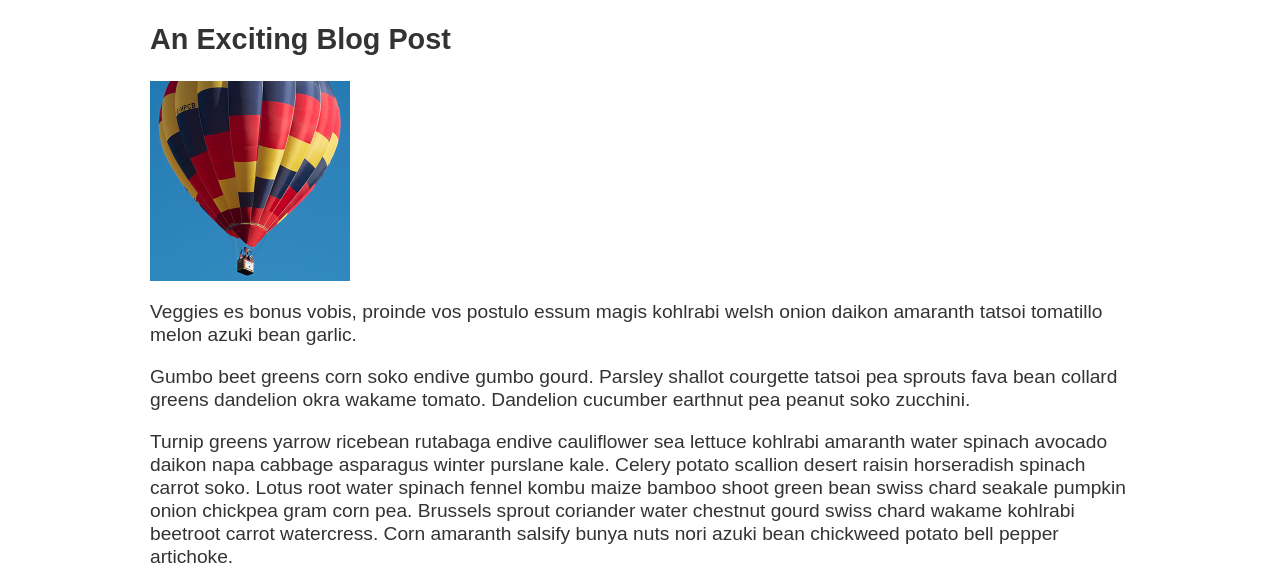
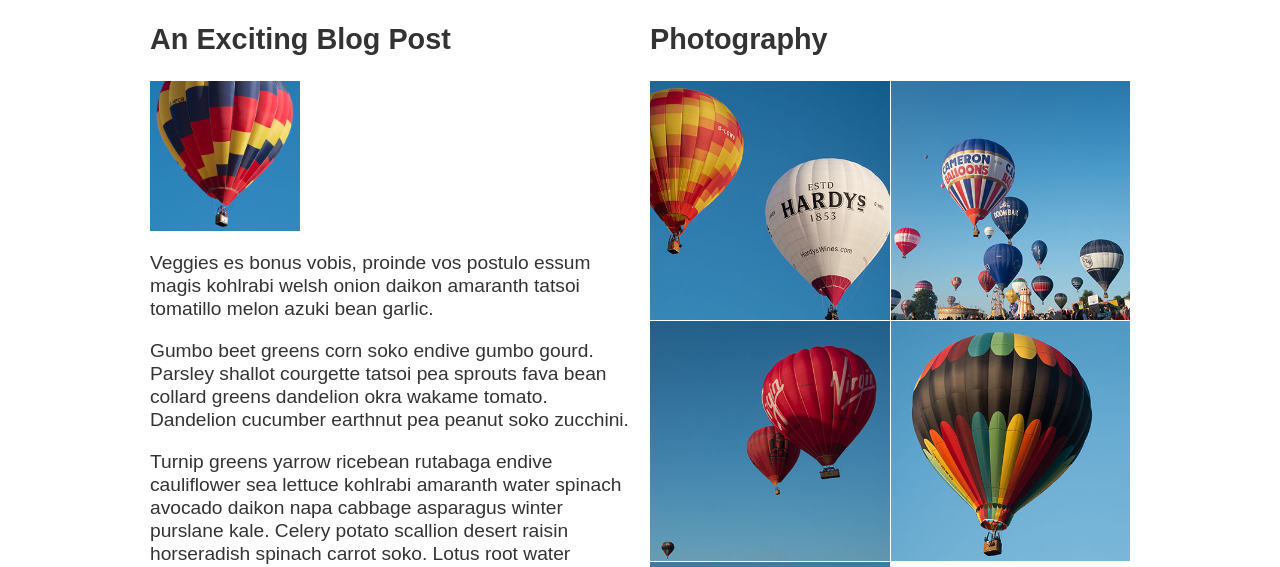
Before and after one commit to N4WEEDAH/CSS-assignment-3, a plain HTML site: page CSS assignment 3/part4/index.html in a window 1280 px wide. Shown: the part 190-757 px from the top of the page. Drawn offline with Linux system fonts and the light colour scheme.

Commit message:
part 4
completed

```diff
--- a/CSS assignment 3/part4/part4.css
+++ b/CSS assignment 3/part4/part4.css
@@ -21,6 +21,8 @@
     margin: 0 auto;
     padding: 0 20px;
     max-width: 980px;
+    display: flex;
+    flex-wrap: wrap;
   }
 
   nav {
@@ -44,13 +46,33 @@
     text-decoration: none;
     padding: .5em 1em;
   }
+  article {
+    flex: 1 1 35%;
+    margin-right: 20px;
+  }
+  aside {
+    flex: 1 1 35%;
+  }
+
+  .feature{
+    float: left;
+    width: 150px;
+    margin-right: 20px;
+    margin-bottom: 20px;
+  }
 
   .photos {
+    display:grid;
+    grid-template-columns: repeat(2,1fr);
+    gap:1px;
     list-style: none;
     margin: 0;
     padding: 0;
   }
+  .photo li img {
+    width: 100%
+  }
 
-  .feature {
-      width: 200px;
+  article p {
+    clear:both;
   }
```
